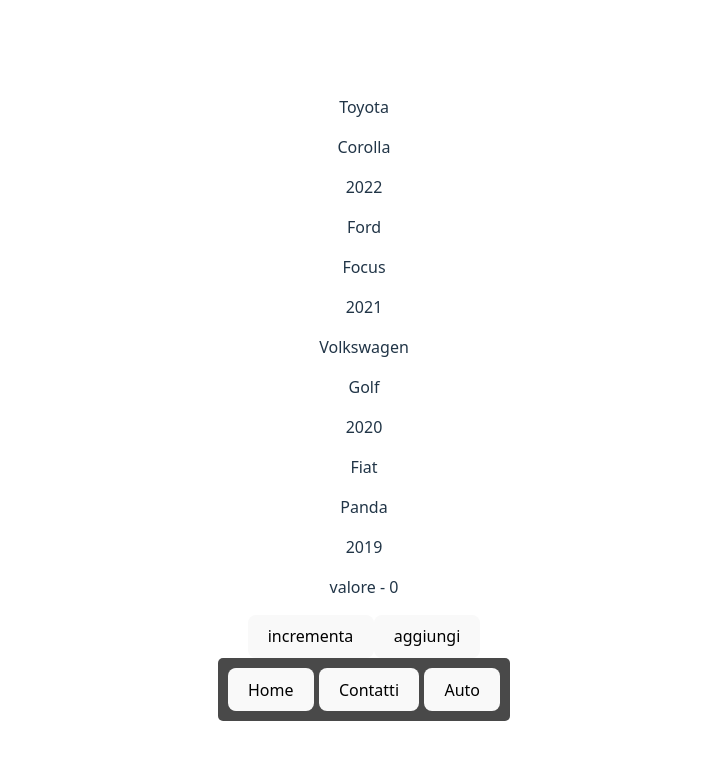
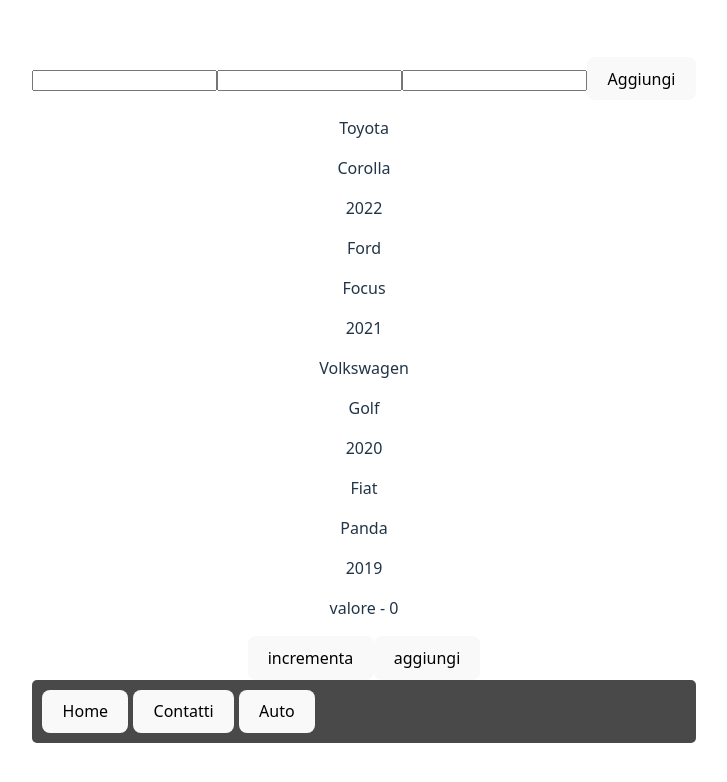
Before and after one commit to Giuseppefalcone1/React01, a React (Vite) app: page / in a window 1280 px wide. Shown: the top 782 px of the page, without its empty margins (276-1003 px from the left). Built offline with nearby package versions, Linux system fonts and the light colour scheme.

Commit message:
inizializzato form per aggiunger elementi

```diff
--- a/src/App.jsx
+++ b/src/App.jsx
@@ -8,25 +8,23 @@
 //miei componenti----------------------------------
 import Navbar from './components/Navbar.jsx'
 import Card from './components/Card.jsx'
+import CardForm from './components/CardForm.jsx'
 //fine componenti che ho creato--------------------
 
 function App() {
 
   return(
     <>
+    <CardForm/>
       {/*le graffe nel fragment incapsulano codice js*/}
-
       {cars.map(car=>(
-
         <Card
           key={car.id}
           marca={car.marca}
           modello={car.modello}
           anno={car.anno}
         />
-      ))
-
-      }
+      ))}
       <Navbar/>
     </>
   )
--- /dev/null
+++ b/src/components/CardForm.jsx
@@ -0,0 +1,14 @@
+function CardForm (){
+    return(
+        <>
+        <input type="text" ></input>
+        <input type="text" ></input>
+        <input type="text" ></input>
+        <button>Aggiungi</button>
+        </>
+    )
+
+
+}
+
+export default CardForm
```
